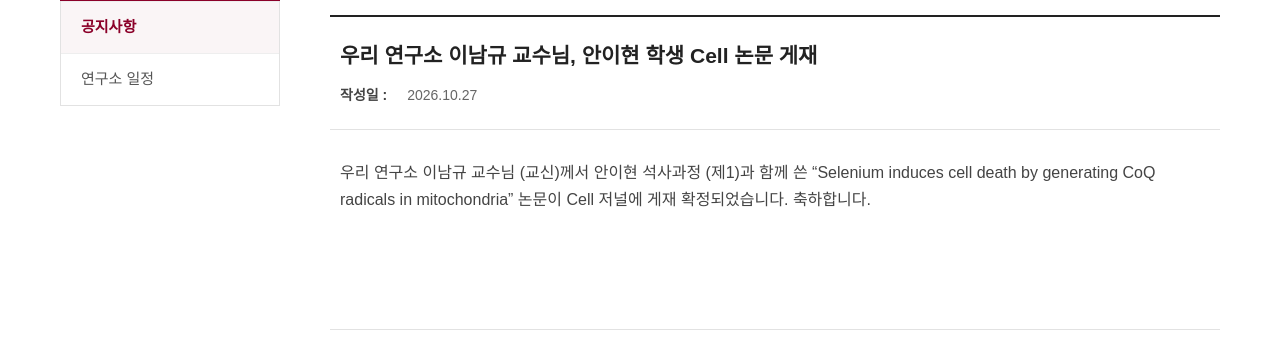
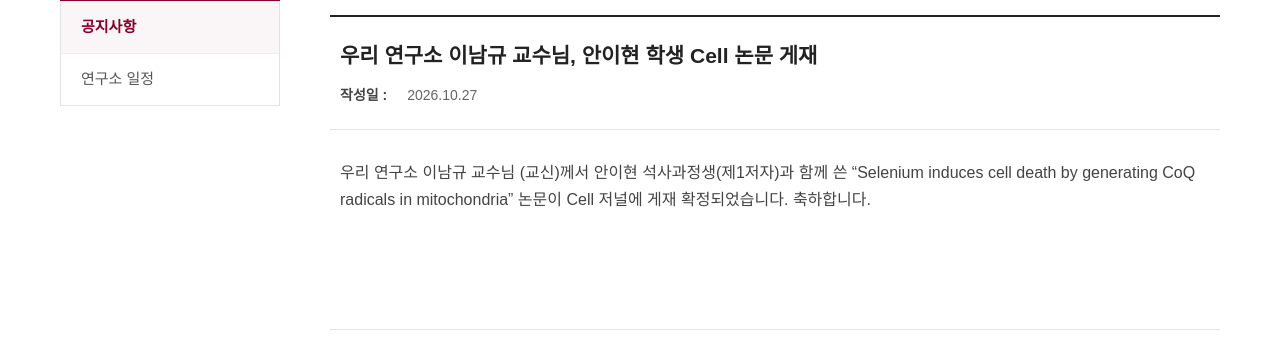
Before and after one commit to Institute-for-Molecular-Medicine/Institute-for-Molecular-Medicine.github.io, a Jekyll site: the page built from _notices/2026-10-27-notice-140847.md, in a window 1280 px wide and 1116 px high. Shown: the part 416-765 px from the top of the window. Built offline with Jekyll 4.4.1, drawn with Linux system fonts in a browser that asks for light colours; some web fonts are replaced.

Commit message:
Update _notices/2026-10-27-notice-140847.md (via Pages CMS)

```diff
--- a/_notices/2026-10-27-notice-140847.md
+++ b/_notices/2026-10-27-notice-140847.md
@@ -2,4 +2,4 @@
 title: 우리 연구소 이남규 교수님, 안이현 학생 Cell 논문 게재
 date: 2026-10-27
 ---
-우리 연구소 이남규 교수님 (교신)께서 안이현 석사과정 (제1)과 함께 쓴 "Selenium induces cell death by generating CoQ radicals in mitochondria" 논문이 Cell 저널에 게재 확정되었습니다. 축하합니다.
+우리 연구소 이남규 교수님 (교신)께서 안이현 석사과정생(제1저자)과 함께 쓴 "Selenium induces cell death by generating CoQ radicals in mitochondria" 논문이 Cell 저널에 게재 확정되었습니다. 축하합니다.
```
